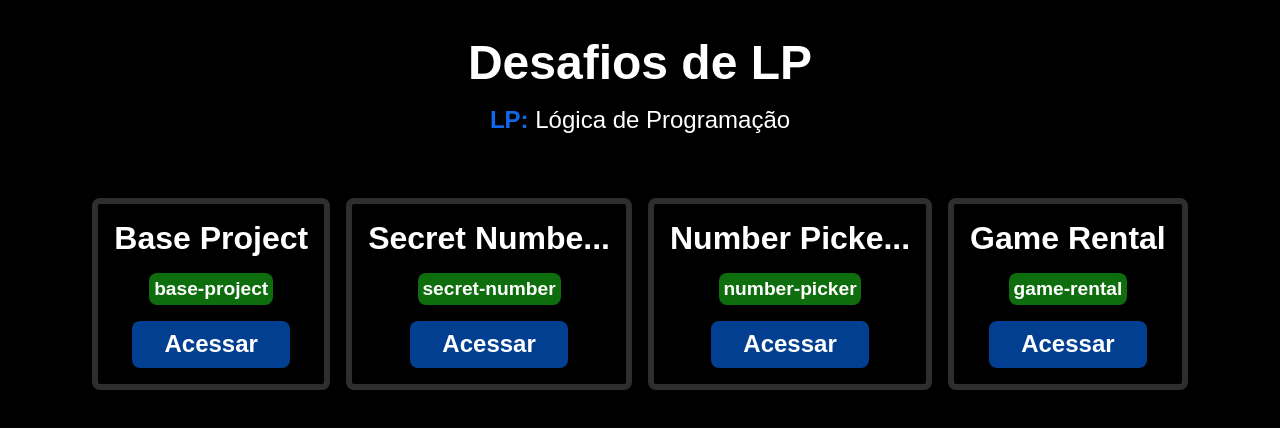
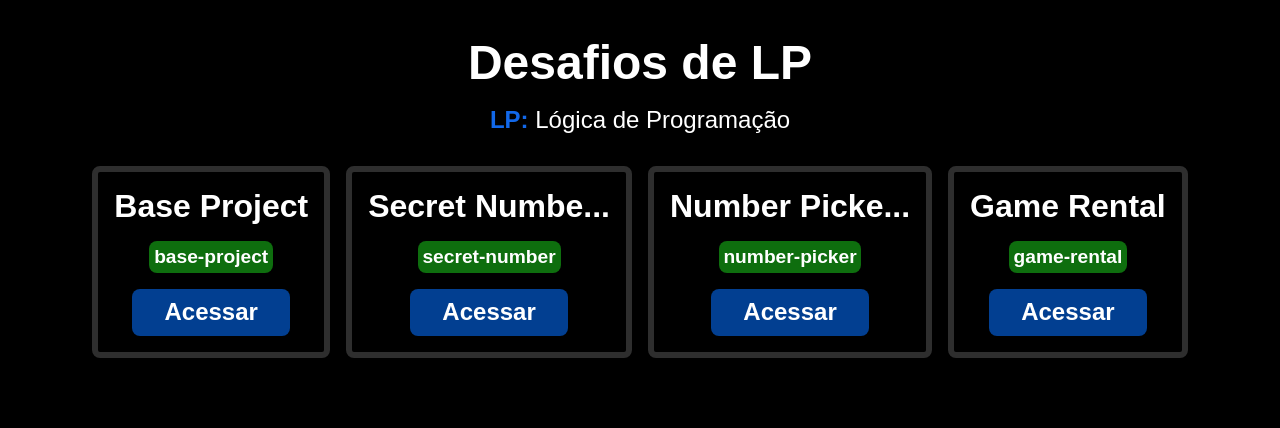
Before and after one commit to mateussm340/challenges-logic-programming, a plain HTML site: page index.html in a window 1280 px wide. Drawn offline with Linux system fonts and the light colour scheme.

```diff
--- a/index.html
+++ b/index.html
@@ -12,7 +12,7 @@
         }
 
         .projects {
-            padding: 3rem 1rem;
+            padding: 1rem;
         }
 
         .project {
@@ -31,7 +31,7 @@
                 Lógica de Programação
             </p>
 
-            <div class="projects model__horizontal model__center" id="project-list-element"></div>
+            <div class="projects model__horizontal model__center model__break" id="project-list-element"></div>
         </section>
     </main>
 
```
